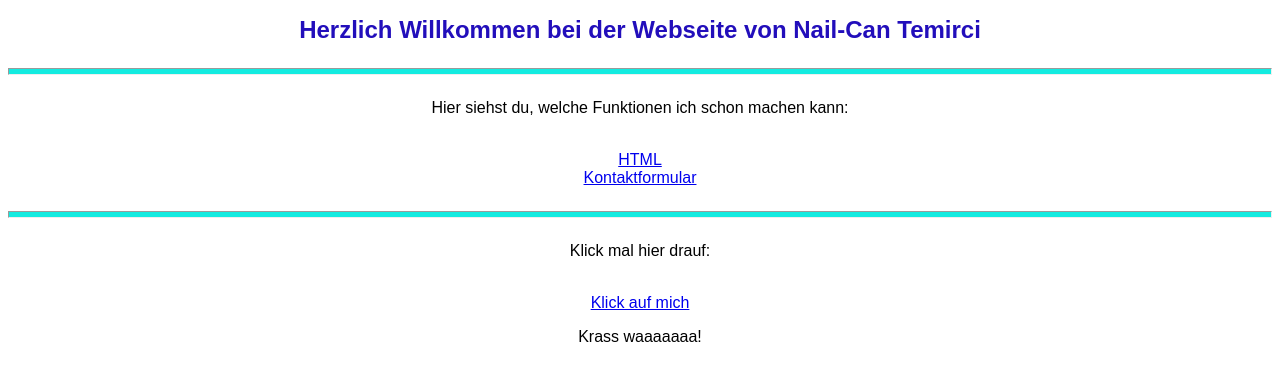
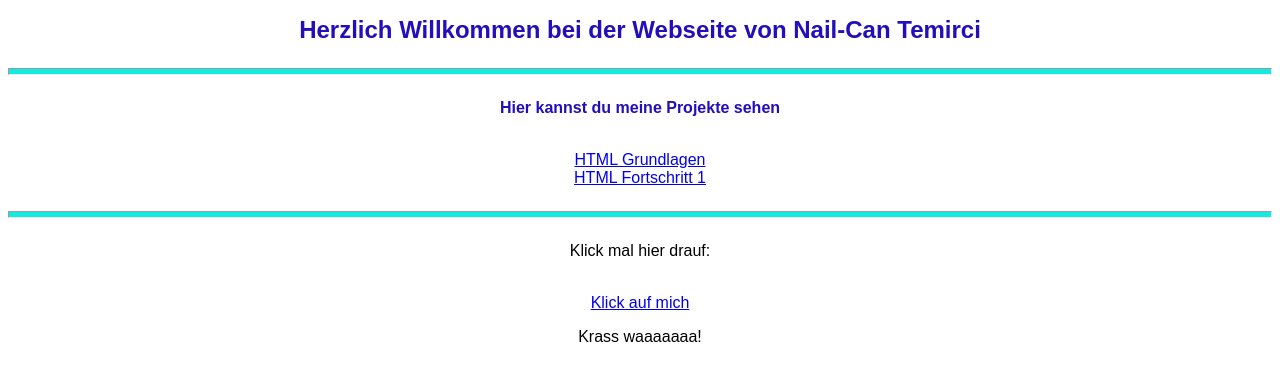
Before and after one commit to nailcan3883/page, a plain HTML site: page index.html in a window 1280 px wide. Drawn offline with Linux system fonts and the light colour scheme.

Commit message:
Update index.html

```diff
--- a/index.html
+++ b/index.html
@@ -21,9 +21,9 @@
                 <div class="a">
                 <h1>Herzlich Willkommen bei der Webseite von Nail-Can Temirci</h1>
                 <hr>
-                <p>Hier siehst du, welche Funktionen ich schon machen kann:</p><br>
-                <a href="html.html">HTML</a><br>
-                <a href="kontakt.html">Kontaktformular</a><br>
+                <h3>Hier kannst du meine Projekte sehen</h3><br>
+                <a href="html.html">HTML Grundlagen</a><br>
+                <a href="kontakt.html">HTML Fortschritt 1</a><br>
                 <hr>
 
                 <p>Klick mal hier drauf:</p><br>
```
